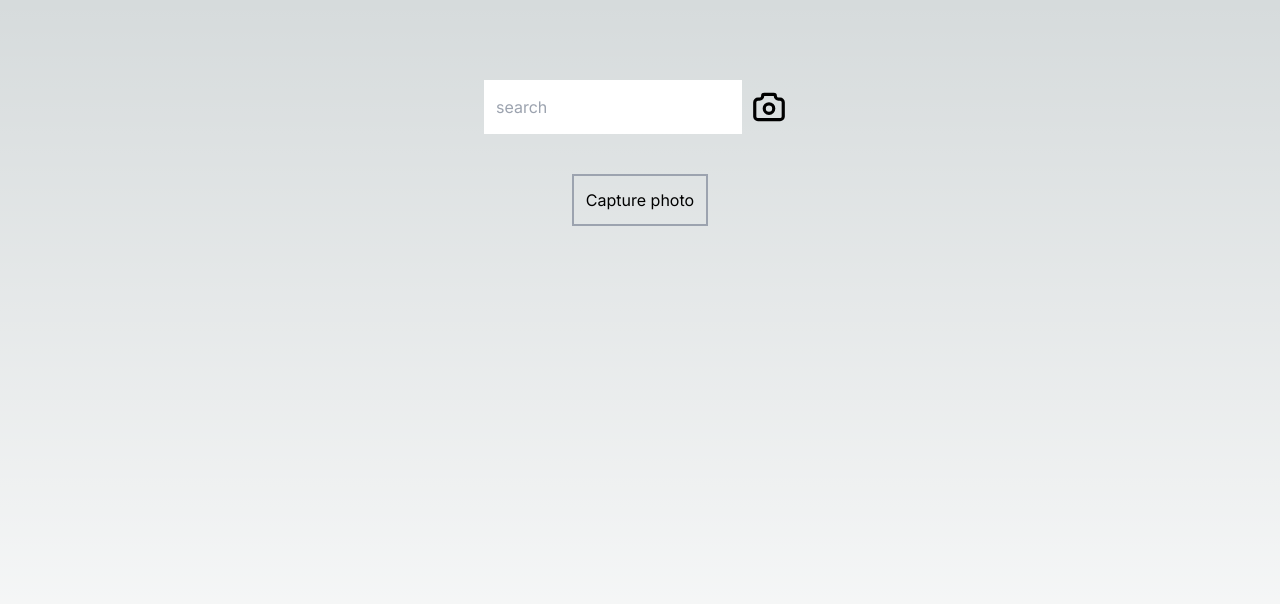
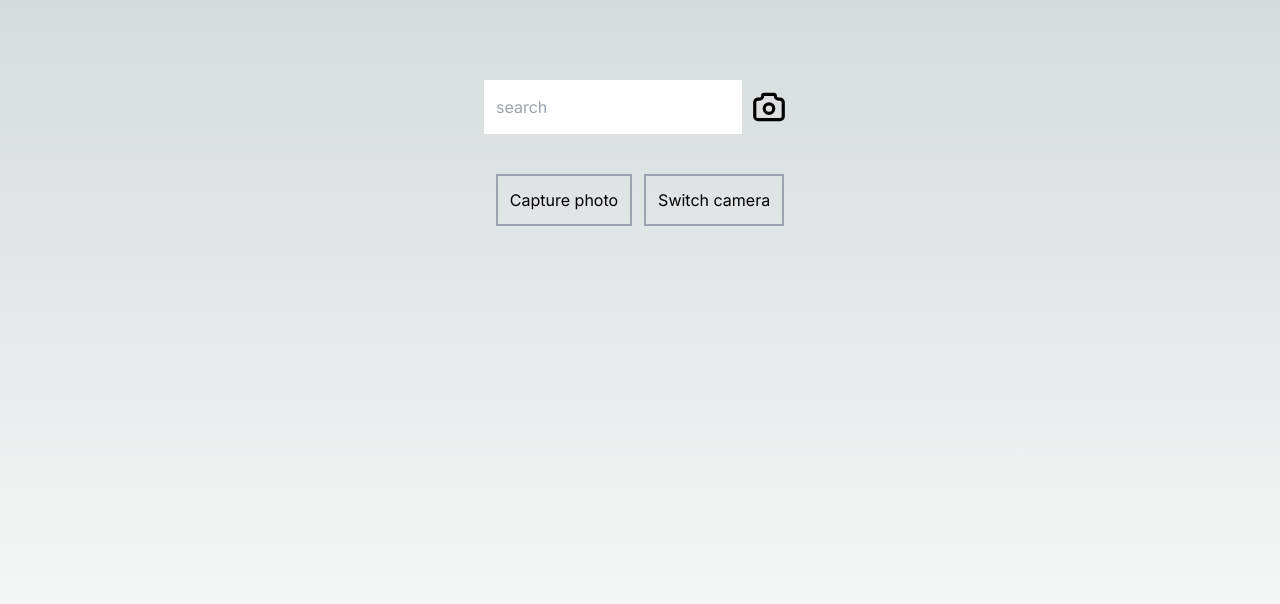
Before and after one commit to jjtech-digital/image-search, a Next.js app: page / in a window 1280 px wide. Shown: the top 604 px of the page. Built offline with nearby package versions, Linux system fonts and the light colour scheme.

Commit message:
feat: add switch camera function

```diff
--- a/src/pages/index.tsx
+++ b/src/pages/index.tsx
@@ -6,15 +6,34 @@ import { IconCamera, IconCameraOff } from "@tabler/icons-react";
 
 const inter = Inter({ subsets: ["latin"] });
 
+const FACING_MODE_USER = "user";
+const FACING_MODE_ENVIRONMENT = "environment";
+
 export default function Home() {
   const webcamRef = useRef<Webcam>(null);
   const [isCameraActive, setIsCameraActive] = useState<boolean>(false);
   const [imgSrc, setImgSrc] = useState<any>(null);
+  const [facingMode, setFacingMode] = useState<string>(FACING_MODE_USER);
 
-  const capture = useCallback(() => {
+  const onCapture = useCallback(() => {
     const imageSrc = webcamRef?.current?.getScreenshot();
     setImgSrc(imageSrc);
   }, [webcamRef]);
+
+  let videoConstraints: MediaTrackConstraints = {
+    facingMode: facingMode,
+    width: 500,
+    height: 480,
+  };
+
+  const toggleCamera = useCallback(() => {
+    setFacingMode((prevState) =>
+      prevState === FACING_MODE_USER
+        ? FACING_MODE_ENVIRONMENT
+        : FACING_MODE_USER
+    );
+  }, []);
+
   return (
     <main
       className={`flex min-h-screen flex-col items-center justify-start gap-6 p-20 ${inter.className}`}
@@ -40,24 +59,27 @@ export default function Home() {
       <div>
         {imgSrc && <Image src={imgSrc} width={500} height={500} alt="webcam" />}
         {isCameraActive && !imgSrc && (
-          <Webcam height={500} width={500} ref={webcamRef} />
+          <Webcam
+            height={500}
+            width={500}
+            ref={webcamRef}
+            mirrored
+            videoConstraints={videoConstraints}
+          />
         )}
-        <div className="p-4">
-          {imgSrc ? (
+        <div className="p-4 flex gap-3">
           <button
             className="p-3 border-2 border-gray-400 hover:bg-slate-400"
-              onClick={() => setImgSrc(null)}
+            onClick={imgSrc ? () => setImgSrc(null) : onCapture}
           >
-              Retake photo
+            {imgSrc ? "Retake photo" : "Capture photo"}
           </button>
-          ) : (
           <button
             className="p-3 border-2 border-gray-400 hover:bg-slate-400"
-              onClick={capture}
+            onClick={toggleCamera}
           >
-              Capture photo
+            Switch camera
           </button>
-          )}
         </div>
       </div>
     </main>
```
Lines whose indentation alone changed are shown as unchanged.
